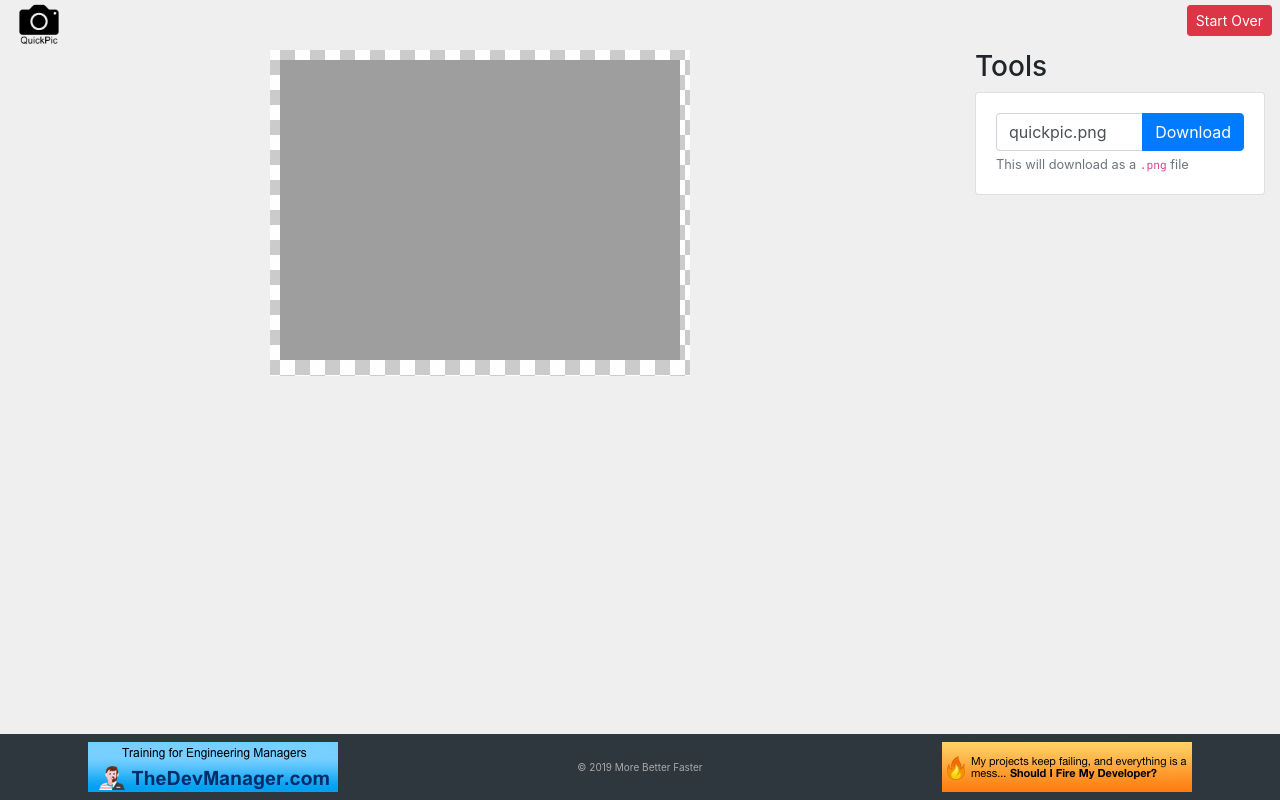
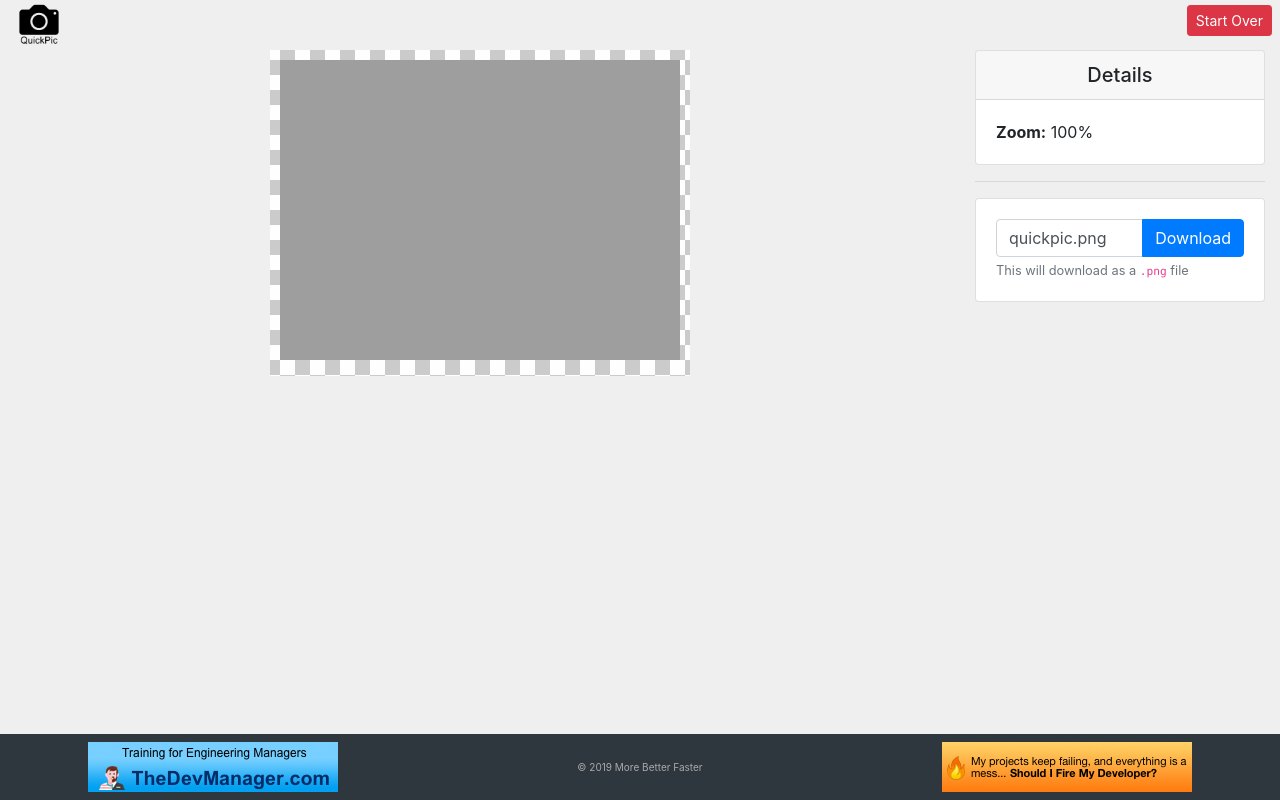
Before and after one commit to aaronsaray/quickpic.dev, a Vue app: page / in a window 1280 px wide. Both pictures are taken after typing "https://example.com" into the empty fields and a click on the button "Go". Built offline with nearby package versions, Linux system fonts and the light colour scheme.

Commit message:
download is working and now there's a scale

```diff
--- a/src/App.vue
+++ b/src/App.vue
@@ -19,10 +19,10 @@
           <image-loader :image.sync="sourceImageObject"></image-loader>
         </div>
         <div v-if="sourceImageObject" class="col-9">
-          <main-image :image="sourceImageObject"></main-image>
+          <main-image :image="sourceImageObject" @scaled="scale = $event"></main-image>
         </div>
         <div v-if="sourceImageObject" class="col-3">
-          <edit-tools></edit-tools>
+          <edit-tools :scale="scale"></edit-tools>
         </div>
       </div>
     </main>
@@ -68,7 +68,8 @@ export default {
   },
   data: function() {
     return {
-      sourceImageObject: null
+      sourceImageObject: null,
+      scale: 1
     };
   },
   methods: {
--- /dev/null
+++ b/src/EventBus.js
@@ -0,0 +1,3 @@
+import Vue from "vue";
+
+export default new Vue();
--- a/src/components/EditTools.vue
+++ b/src/components/EditTools.vue
@@ -1,6 +1,13 @@
 <template>
   <div>
-    <h3>Tools</h3>
+    <div class="card mb-2">
+      <h5 class="text-center card-header">Details</h5>
+      <div class="card-body">
+        <strong>Zoom:</strong>
+        {{ this.zoomPercentage }}%
+      </div>
+    </div>
+    <hr />
     <div class="card">
       <div class="card-body">
         <form @submit.prevent="handleDownloadRequest()">
@@ -27,12 +34,19 @@
 </template>
 
 <script>
+import EventBus from "../EventBus";
+
 export default {
+  props: {
+    scale: [Number, String]
+  },
+
   data: function() {
     return {
       filename: "quickpic.png"
     };
   },
+
   methods: {
     /**
      * Append PNG if we don't have one, then tell the parent to download it
@@ -43,7 +57,13 @@ export default {
         this.filename += ".png";
       }
 
-      this.$emit("download", this.filename);
+      EventBus.$emit("edit-tools:download", this.filename);
+    }
+  },
+
+  computed: {
+    zoomPercentage() {
+      return this.scale * 100;
     }
   }
 };
--- a/src/components/MainImage.vue
+++ b/src/components/MainImage.vue
@@ -7,9 +7,17 @@
 </template>
 
 <script>
+import EventBus from "../EventBus";
+
 export default {
   props: {
     image: HTMLImageElement
+  },
+
+  created() {
+    EventBus.$on("edit-tools:download", filename =>
+      this.downloadImage(filename)
+    );
   },
 
   mounted() {
@@ -33,6 +41,7 @@ export default {
 
       if (imageWidth > containerWidth) {
         let scale = (containerWidth / imageWidth).toFixed(2);
+        this.$emit("scaled", scale);
         canvasWidth *= scale;
         canvasHeight *= scale;
       }
@@ -43,6 +52,34 @@ export default {
 
       let context = canvas.getContext("2d");
       context.drawImage(this.image, 0, 0, canvasWidth, canvasHeight);
+    },
+
+    /**
+     * Download the edited image
+     * @see https://stackoverflow.com/questions/37135417/download-canvas-as-png-in-fabric-js-giving-network-error/
+     */
+    downloadImage(filename) {
+      const canvas = this.$refs.canvas;
+      let imageData = canvas.toDataURL("image/png");
+
+      const dataURLtoBlob = dataurl => {
+        let arr = dataurl.split(","),
+          mime = arr[0].match(/:(.*?);/)[1],
+          bstr = atob(arr[1]),
+          n = bstr.length,
+          u8arr = new Uint8Array(n);
+        while (n--) {
+          u8arr[n] = bstr.charCodeAt(n);
+        }
+        return new Blob([u8arr], { type: mime });
+      };
+      let imageBlob = dataURLtoBlob(imageData);
+      let objectUrl = URL.createObjectURL(imageBlob);
+
+      let a = document.createElement("a");
+      a.setAttribute("download", filename);
+      a.setAttribute("href", objectUrl);
+      a.click();
     }
   }
 };
```
